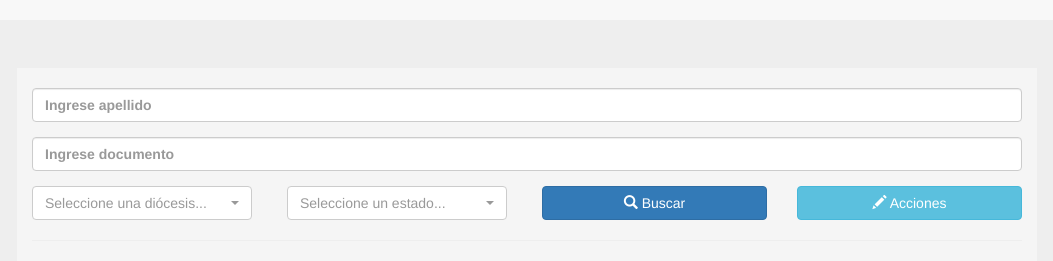
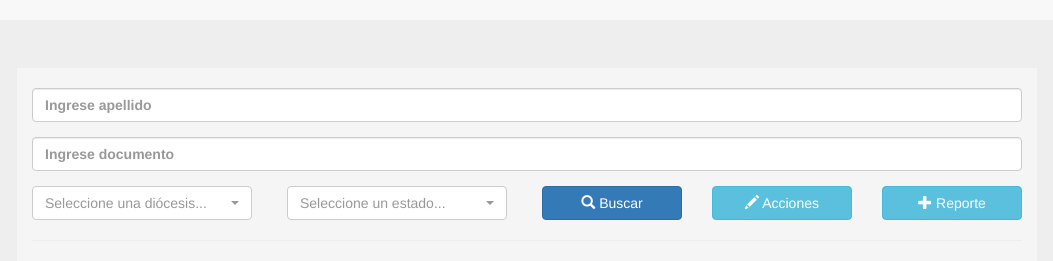
Before and after one commit to emifranciscon/CongresoNacional, a Django app: template backend/api/frontend/templates/work_view.html in a window 1280 px wide. Shown: the part 52-313 px from the top of the page, without its empty margins (113-1166 px from the left). Run offline with Django 3.2, Linux system fonts and the light colour scheme; the template is opened without the code that fills it, so the values that code supplies are empty; parts of the project's set-up code (start-up, migrations or seed data) failed here and were passed over; some libraries are stand-ins or nearby versions.

Commit message:
add report

```diff
--- a/backend/api/api/urls.py
+++ b/backend/api/api/urls.py
@@ -26,12 +26,12 @@ from frontend import views
 
 urlpatterns = [
     url(r'^inicio/', views.home, name='home_view'),
-    url(r'^inscripcion/', views.inscripcion_aux,name='inscripcion_view'),
+    url(r'^inscripcion/', views.inscripcion_aux, name='inscripcion_view'),
     url(r'^work/', views.work_view),
+    url(r'^report/', views.html_to_pdf_view, name='report_view'),
     url(r'^admin/', admin.site.urls),
     url(r'^login/$', views.login_view, name='login_view'),
     url(r'^logout/$', views.logout_view, name='logaut_view'),
     url(r'^api/',include('person.urls')),
     url(r'', RedirectView.as_view(url='/inicio/')),
-
 ]
--- a/backend/api/frontend/templates/work_view.html
+++ b/backend/api/frontend/templates/work_view.html
@@ -32,11 +32,14 @@
       <select id="combo-est" class="selectpicker" title="Seleccione un estado...">
         </select>
     </div>
-    <div class="col-md-3">
+    <div class="col-md-2">
       <button id='btn-buscar' type="button" class="btn btn-primary" style="width: 100%;"><span class="glyphicon glyphicon-search"></span> Buscar</button>
     </div>
-    <div class="col-md-3">
+    <div class="col-md-2">
       <button id='btn-acciones' type="button" class="btn btn-info" style="width: 100%;"><span class="glyphicon glyphicon-pencil"></span> Acciones</button>
+    </div>
+    <div class="col-md-2">
+      <a href="{% url 'report_view' %}" target="_blank" class="btn btn-info" style="width: 100%;" role="button"><span class="glyphicon glyphicon-plus"></span> Reporte</a>
     </div>
   </div>
   <hr />
--- a/backend/api/frontend/views.py
+++ b/backend/api/frontend/views.py
@@ -10,6 +10,11 @@ from django.contrib.auth.decorators import login_required
 from .forms import *
 from django.contrib.auth.views import *
 from person.models import Responsable, Person
+from django.core.files.storage import FileSystemStorage
+from django.template.loader import render_to_string
+from weasyprint import HTML
+from django.db.models import Count
+from person.models import Person
 # Create your views here.
 
 @login_required(login_url = "/login/")
@@ -94,3 +99,19 @@ def login_view(request):
 def logout_view(request):
     logout(request)
     return HttpResponseRedirect("/")
+
+
+
+
+def html_to_pdf_view(request):
+	query = Person.objects.values('diocesis__nombre').annotate(dcount=Count('diocesis'))
+	html_string = render_to_string('pdf/report.html', {'diocesis': query})
+	html = HTML(string=html_string)
+	html.write_pdf(target='/tmp/report.pdf')
+	fs = FileSystemStorage('/tmp')
+	with fs.open('report.pdf') as pdf:
+		response = HttpResponse(pdf, content_type='application/pdf')
+		response['Content-Disposition'] = 'attachment; filename="report.pdf"'
+		return response
+
+	return response
--- a/backend/api/requirements.txt
+++ b/backend/api/requirements.txt
@@ -3,3 +3,4 @@ psycopg2==2.6.1
 djangorestframework==3.6.3
 django-cors-middleware==1.3.1
 django-filter==1.0.4
+WeasyPrint==0.40
```
Also changed, not shown: backend/api/frontend/templates/pdf/report.html (added, +18 -0 lines).
